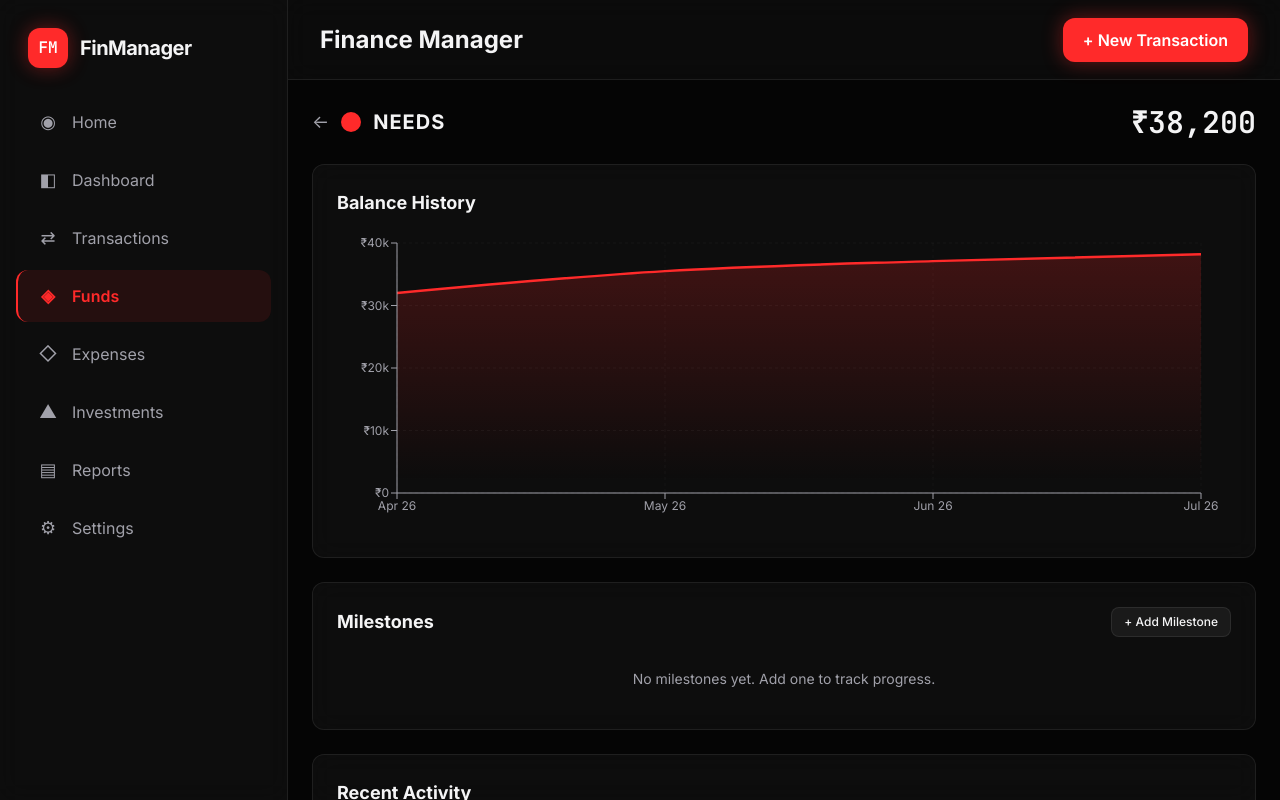
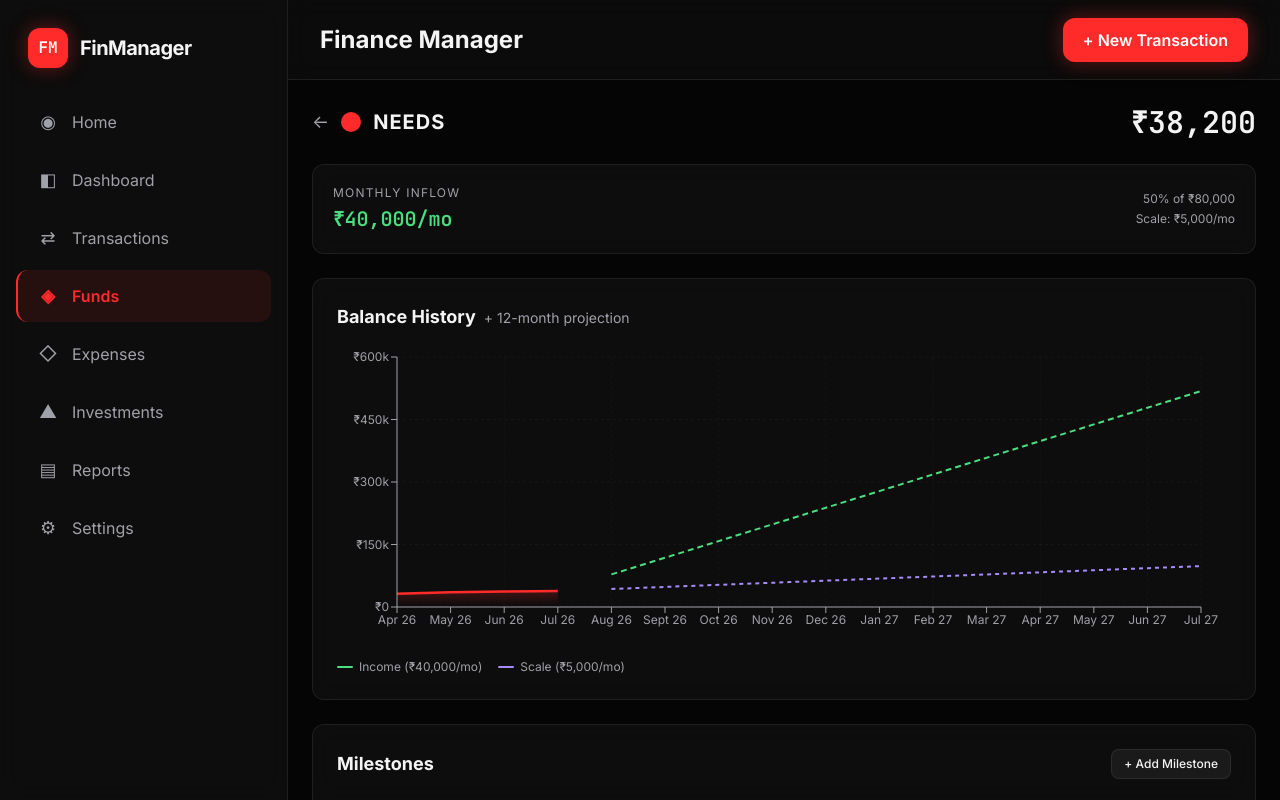
Before and after one commit to rithikrathan/fin, a React (Vite) app: page /funds/1 in a window 1280 px wide. Built offline with nearby package versions, Linux system fonts and the light colour scheme.

Commit message:
[llm] change: FundDetailPage — predictions, projection chart, accrued interest, cleanup

```diff
--- a/src/pages/FundDetailPage.tsx
+++ b/src/pages/FundDetailPage.tsx
@@ -2,13 +2,12 @@ import { useState, useMemo } from 'react';
 import { useParams, useNavigate } from 'react-router-dom';
 import { useApp } from '../context/AppContext';
 import type { Milestone } from '../types';
-import { formatCurrency, formatDate, generateId, round2, calculateMonthlyRequired, getMonthsRemaining } from '../utils/helpers';
+import { formatCurrency, formatDate, generateId, round2, calculateMonthlyRequired, getMonthsRemaining, calculateAccruedInterest } from '../utils/helpers';
 import Card from '../components/shared/Card';
 import Button from '../components/shared/Button';
 import Badge from '../components/shared/Badge';
 import Modal from '../components/shared/Modal';
 import {
-  AreaChart,
   Area,
   XAxis,
   YAxis,
@@ -16,6 +15,8 @@ import {
   Tooltip,
   ResponsiveContainer,
   ReferenceLine,
+  Line,
+  ComposedChart,
 } from 'recharts';
 
 export default function FundDetailPage() {
@@ -48,22 +49,58 @@ export default function FundDetailPage() {
     return false;
   }).sort((a, b) => new Date(b.date).getTime() - new Date(a.date).getTime());
 
+  const monthlyIncome = state.settings.expected_monthly_income;
+  const scaleAmount = state.settings.scale_amount;
+  const monthlyFromIncome = round2((monthlyIncome * fund.allocation_pct) / 100);
+
+  const unreachedMilestones = milestones.filter((m) => !m.reached);
+  const reachedMilestones = milestones.filter((m) => m.reached);
+  const hasMilestones = milestones.length > 0;
+
   const chartData = useMemo(() => {
     if (snapshots.length === 0) return [];
-    return snapshots.map((s) => ({
+    const historical = snapshots.map((s) => ({
       date: s.date,
       balance: s.balance,
+      projected: null as number | null,
+      scaleProjected: null as number | null,
     }));
-  }, [snapshots]);
+
+    const lastSnap = snapshots[snapshots.length - 1];
+    const lastDate = new Date(lastSnap.date);
+    const today = new Date();
+    today.setHours(0, 0, 0, 0);
+
+    if (monthlyFromIncome > 0 || scaleAmount > 0) {
+      const projectionMonths = 12;
+      let incomeProj = lastSnap.balance;
+      let scaleProj = lastSnap.balance;
+
+      for (let i = 1; i <= projectionMonths; i++) {
+        const d = new Date(lastDate);
+        d.setMonth(d.getMonth() + i);
+        const dateStr = d.toISOString().split('T')[0];
+        if (d > today) {
+          if (monthlyFromIncome > 0) incomeProj = round2(incomeProj + monthlyFromIncome);
+          if (scaleAmount > 0) scaleProj = round2(scaleProj + scaleAmount);
+          historical.push({
+            date: dateStr,
+            balance: null as unknown as number,
+            projected: monthlyFromIncome > 0 ? incomeProj : null,
+            scaleProjected: scaleAmount > 0 ? scaleProj : null,
+          });
+        }
+      }
+    }
+
+    return historical;
+  }, [snapshots, monthlyFromIncome, scaleAmount]);
 
   const monthlyRequired = fund.deadline && fund.goal_amount
     ? calculateMonthlyRequired(fund.goal_amount, fund.balance, fund.deadline)
     : null;
   const monthsLeft = fund.deadline ? getMonthsRemaining(fund.deadline) : null;
   const goalProgress = fund.goal_amount ? Math.min(100, (fund.balance / fund.goal_amount) * 100) : null;
-
-  const reachedMilestones = milestones.filter((m) => m.reached);
-  const unreachedMilestones = milestones.filter((m) => !m.reached);
 
   return (
     <div className="max-w-5xl mx-auto space-y-6">
@@ -80,6 +117,49 @@ export default function FundDetailPage() {
           {formatCurrency(fund.balance)}
         </div>
       </div>
+
+      {/* Inflow rate (all funds) */}
+      {monthlyFromIncome > 0 && (
+        <Card className="p-5">
+          <div className="flex items-center justify-between">
+            <div>
+              <div className="text-xs text-txt-secondary uppercase tracking-widest mb-1">Monthly Inflow</div>
+              <div className="font-mono text-xl font-bold text-gain">{formatCurrency(monthlyFromIncome)}/mo</div>
+            </div>
+            <div className="text-right text-xs text-txt-secondary">
+              <div>{fund.allocation_pct}% of {formatCurrency(monthlyIncome)}</div>
+              {scaleAmount > 0 && <div className="mt-1">Scale: {formatCurrency(scaleAmount)}/mo</div>}
+            </div>
+          </div>
+        </Card>
+      )}
+
+      {/* Accrued interest */}
+      {fund.interest_rate && fund.interest_frequency && fund.interest_calc_type && snapshots.length > 0 && (() => {
+        const lastSnap = snapshots[snapshots.length - 1];
+        const { interest } = calculateAccruedInterest(
+          fund.balance, fund.interest_rate, fund.interest_frequency, fund.interest_calc_type, lastSnap.date
+        );
+        const projectedBalance = round2(fund.balance + interest);
+        return interest > 0 ? (
+          <Card className="p-5">
+            <div className="flex items-center justify-between">
+              <div>
+                <div className="text-xs text-txt-secondary uppercase tracking-widest mb-1">Accrued Interest</div>
+                <div className="font-mono text-xl font-bold text-gain">+{formatCurrency(interest)}</div>
+                <div className="text-xs text-txt-secondary mt-1">
+                  Projected balance: <span className="font-mono text-gain">{formatCurrency(projectedBalance)}</span>
+                </div>
+              </div>
+              <div className="text-right text-xs text-txt-secondary">
+                <div>{fund.interest_rate}% p.a. · {fund.interest_calc_type}</div>
+                <div>{fund.interest_frequency} compounding</div>
+                <div className="mt-1">Since {formatDate(lastSnap.date)}</div>
+              </div>
+            </div>
+          </Card>
+        ) : null;
+      })()}
 
       {/* Goal tracker */}
       {fund.goal_amount && (
@@ -124,12 +204,72 @@ export default function FundDetailPage() {
         </Card>
       )}
 
-      {/* Balance history chart */}
+      {/* Milestone predictions (only for funds with milestones) */}
+      {hasMilestones && unreachedMilestones.length > 0 && (monthlyFromIncome > 0 || scaleAmount > 0) && (
+        <Card className="p-6">
+          <h3 className="text-lg font-bold text-txt-primary mb-4">Milestone Predictions</h3>
+          <div className="space-y-3">
+            {unreachedMilestones.map((m) => {
+              const remaining = Math.max(0, m.target_amount - fund.balance);
+              const incomeMonths = monthlyFromIncome > 0 ? Math.ceil(remaining / monthlyFromIncome) : null;
+              const scaleMonths = scaleAmount > 0 ? Math.ceil(remaining / scaleAmount) : null;
+
+              return (
+                <div key={m.id} className="bg-white/[0.03] rounded-xl p-4 border border-border-subtle">
+                  <div className="flex items-center justify-between mb-2">
+                    <span className="text-sm font-medium text-txt-primary">{m.name}</span>
+                    <span className="font-mono text-xs text-txt-secondary">{formatCurrency(m.target_amount)}</span>
+                  </div>
+                  <div className="grid grid-cols-2 gap-3">
+                    {incomeMonths !== null && incomeMonths > 0 && (
+                      <div className="bg-white/[0.03] rounded-lg p-3">
+                        <div className="text-[10px] text-txt-secondary uppercase tracking-wider mb-1">Via Income Allocation</div>
+                        <div className="font-mono text-sm font-semibold text-gain">
+                          {incomeMonths >= 12 ? `${(incomeMonths / 12).toFixed(1)} years` : `${incomeMonths} months`}
+                        </div>
+                        <div className="text-[10px] text-txt-secondary mt-0.5">
+                          At {formatCurrency(monthlyFromIncome)}/mo
+                        </div>
+                      </div>
+                    )}
+                    {scaleMonths !== null && scaleMonths > 0 && (
+                      <div className="bg-white/[0.03] rounded-lg p-3">
+                        <div className="text-[10px] text-txt-secondary uppercase tracking-wider mb-1">Via Scale Amount</div>
+                        <div className="font-mono text-sm font-semibold text-gain">
+                          {scaleMonths >= 12 ? `${(scaleMonths / 12).toFixed(1)} years` : `${scaleMonths} months`}
+                        </div>
+                        <div className="text-[10px] text-txt-secondary mt-0.5">
+                          At {formatCurrency(scaleAmount)}/mo
+                        </div>
+                      </div>
+                    )}
+                    {incomeMonths !== null && incomeMonths > 0 && fund.deadline && (
+                      <div className="col-span-2 text-[10px] text-txt-secondary">
+                        {incomeMonths <= (monthsLeft || Infinity)
+                          ? <span className="text-gain">On track — deadline is {monthsLeft} months away</span>
+                          : <span className="text-loss">Behind — deadline is {monthsLeft} months away, needs {formatCurrency(remaining / Math.max(1, monthsLeft || 1))}/mo</span>
+                        }
+                      </div>
+                    )}
+                  </div>
+                </div>
+              );
+            })}
+          </div>
+        </Card>
+      )}
+
+      {/* Balance history chart with projections */}
       {chartData.length > 1 && (
         <Card className="p-6">
-          <h3 className="text-lg font-bold text-txt-primary mb-4">Balance History</h3>
+          <h3 className="text-lg font-bold text-txt-primary mb-4">
+            Balance History
+            {(monthlyFromIncome > 0 || scaleAmount > 0) && (
+              <span className="text-sm font-normal text-txt-secondary ml-2">+ 12-month projection</span>
+            )}
+          </h3>
           <ResponsiveContainer width="100%" height={300}>
-            <AreaChart data={chartData} margin={{ top: 10, right: 30, left: 0, bottom: 10 }}>
+            <ComposedChart data={chartData} margin={{ top: 10, right: 30, left: 0, bottom: 10 }}>
               <defs>
                 <linearGradient id={`grad-${fund.id}`} x1="0" y1="0" x2="0" y2="1">
                   <stop offset="0%" stopColor={fund.color} stopOpacity={0.35} />
@@ -151,7 +291,7 @@ export default function FundDetailPage() {
                 width={60}
               />
               <Tooltip
-                formatter={(value) => formatCurrency(Number(value))}
+                formatter={(value, name) => value != null ? [formatCurrency(Number(value)), name] : ['', '']}
                 contentStyle={{
                   background: 'rgba(25,25,25,0.9)',
                   border: '1px solid rgba(255,255,255,0.08)',
@@ -168,7 +308,32 @@ export default function FundDetailPage() {
                 stroke={fund.color}
                 strokeWidth={2.5}
                 fill={`url(#grad-${fund.id})`}
+                connectNulls={false}
               />
+              {monthlyFromIncome > 0 && (
+                <Line
+                  type="monotone"
+                  dataKey="projected"
+                  name="Income Projection"
+                  stroke="#4ADE80"
+                  strokeWidth={2}
+                  strokeDasharray="6 4"
+                  dot={false}
+                  connectNulls
+                />
+              )}
+              {scaleAmount > 0 && (
+                <Line
+                  type="monotone"
+                  dataKey="scaleProjected"
+                  name="Scale Projection"
+                  stroke="#A78BFA"
+                  strokeWidth={2}
+                  strokeDasharray="4 4"
+                  dot={false}
+                  connectNulls
+                />
+              )}
               {unreachedMilestones.map((m) => (
                 <ReferenceLine
                   key={m.id}
@@ -187,8 +352,24 @@ export default function FundDetailPage() {
                   label={{ value: 'Goal', position: 'right', fill: fund.color, fontSize: 12, fontWeight: 600 }}
                 />
               )}
-            </AreaChart>
+            </ComposedChart>
           </ResponsiveContainer>
+          {(monthlyFromIncome > 0 || scaleAmount > 0) && (
+            <div className="flex gap-4 mt-3 text-xs text-txt-secondary">
+              {monthlyFromIncome > 0 && (
+                <div className="flex items-center gap-1.5">
+                  <div className="h-0.5 w-4 bg-gain rounded" style={{ borderTop: '2px dashed #4ADE80' }} />
+                  <span>Income ({formatCurrency(monthlyFromIncome)}/mo)</span>
+                </div>
+              )}
+              {scaleAmount > 0 && (
+                <div className="flex items-center gap-1.5">
+                  <div className="h-0.5 w-4 bg-[#A78BFA] rounded" style={{ borderTop: '2px dashed #A78BFA' }} />
+                  <span>Scale ({formatCurrency(scaleAmount)}/mo)</span>
+                </div>
+              )}
+            </div>
+          )}
         </Card>
       )}
 
```
